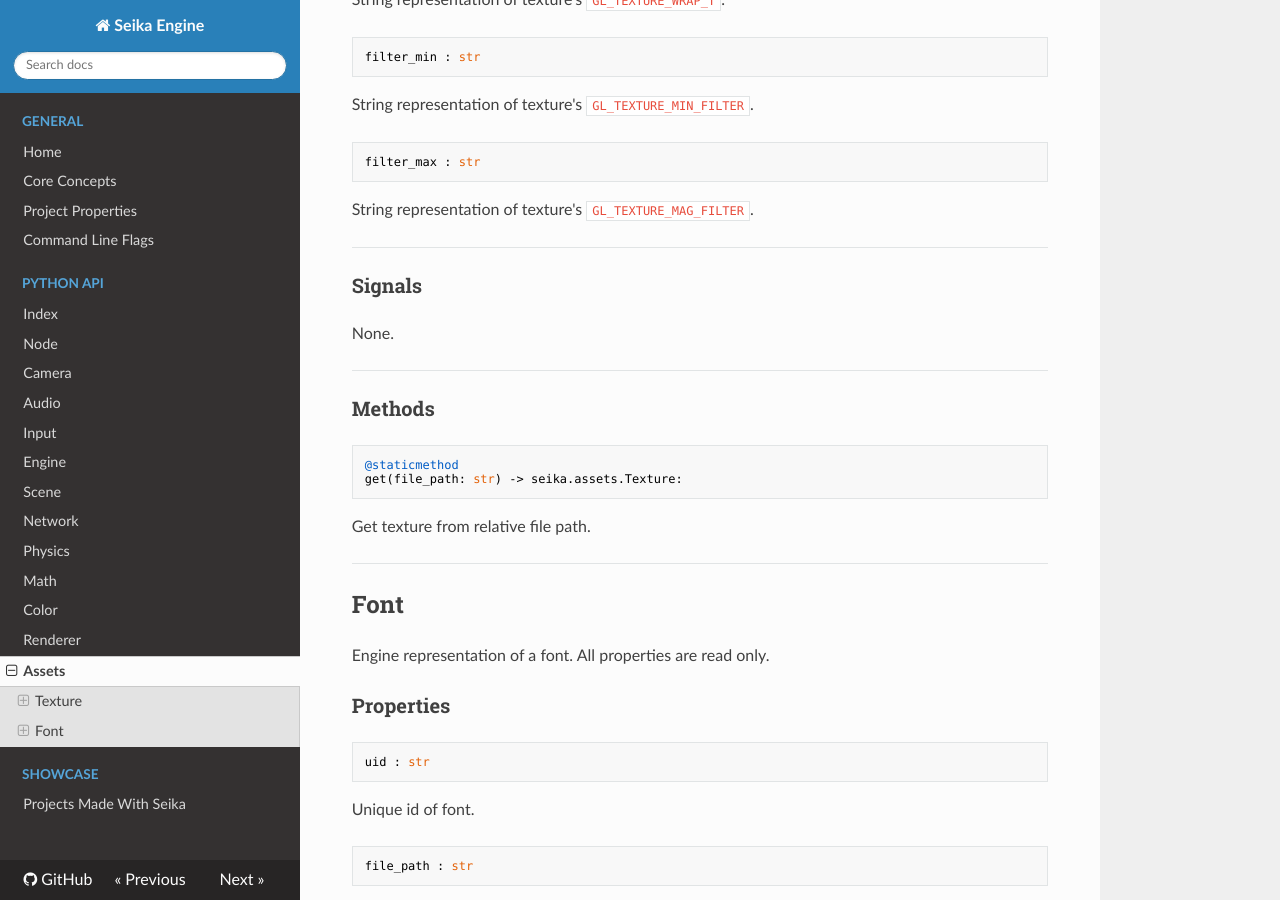
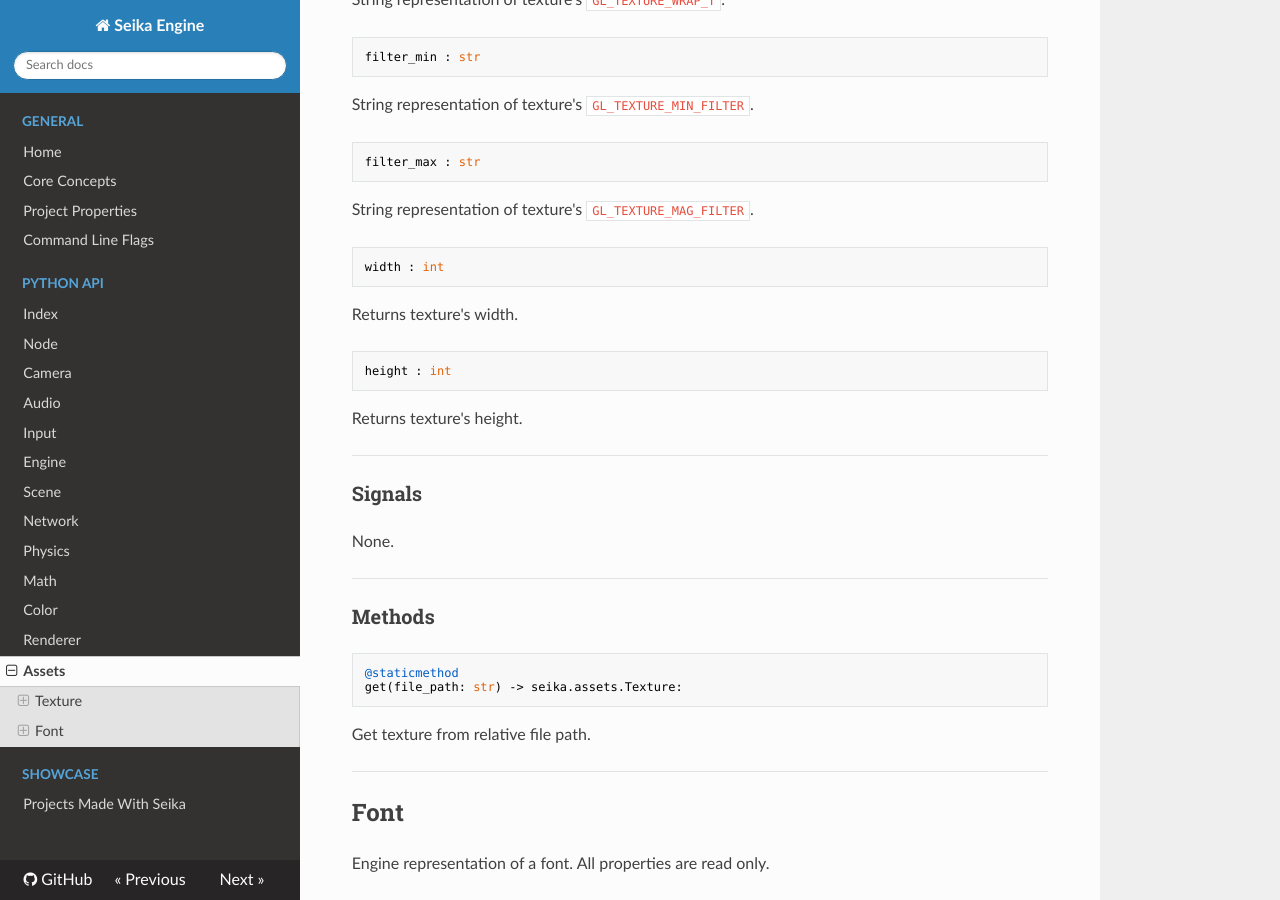
Before and after one commit to Chukobyte/seika-engine, an MkDocs documentation site: the page built from docs/python_api/assets.md, in a window 1280 px wide and 900 px high, scrolled down 591 px. Built offline with MkDocs 1.6.1, drawn with Linux system fonts in a browser that asks for light colours; nearby versions of some CDN libraries.

Commit message:
Added width and height properties to textures in python api.

````diff
--- a/docs/python_api/assets.md
+++ b/docs/python_api/assets.md
@@ -35,6 +35,18 @@ filter_max : str
 ```
 
 String representation of texture's `GL_TEXTURE_MAG_FILTER`.
+
+```python
+width : int
+```
+
+Returns texture's width.
+
+```python
+height : int
+```
+
+Returns texture's height.
 
 ---
 
````
Also changed, not shown: 2 other files.
